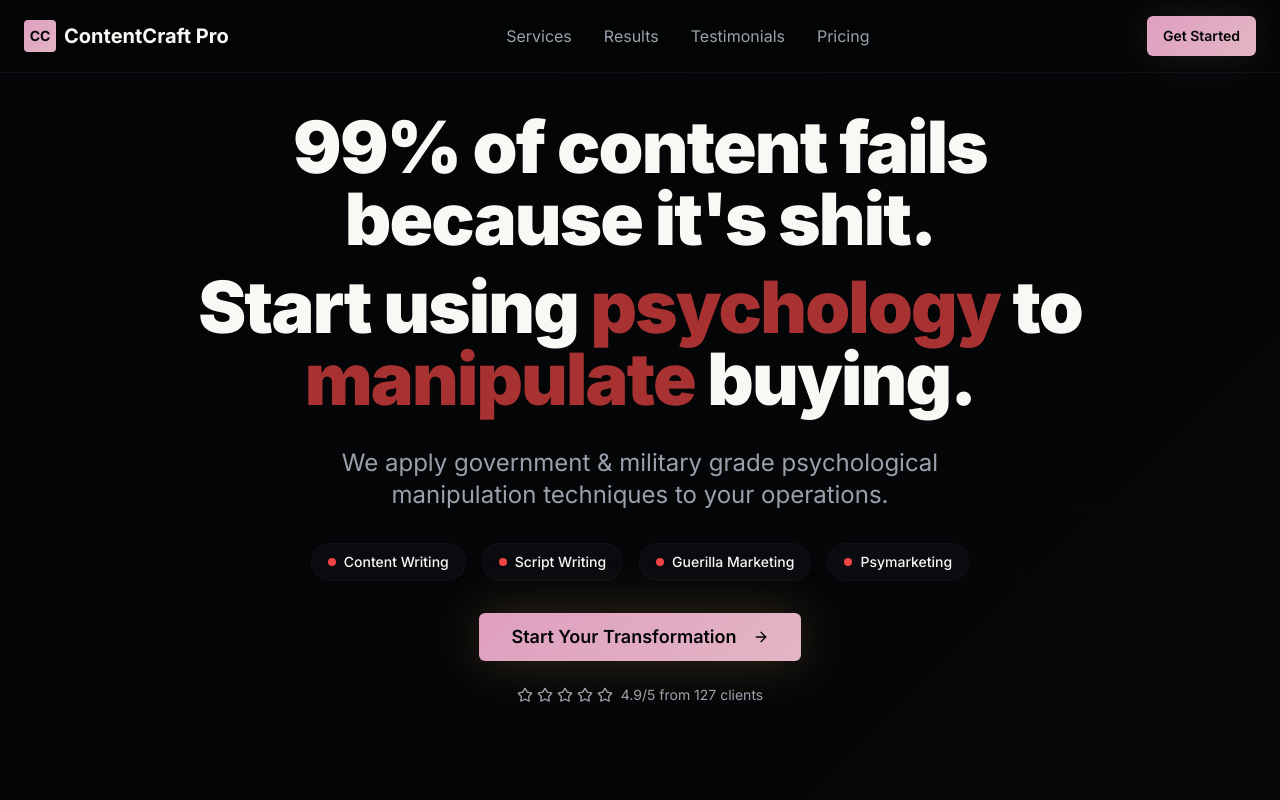
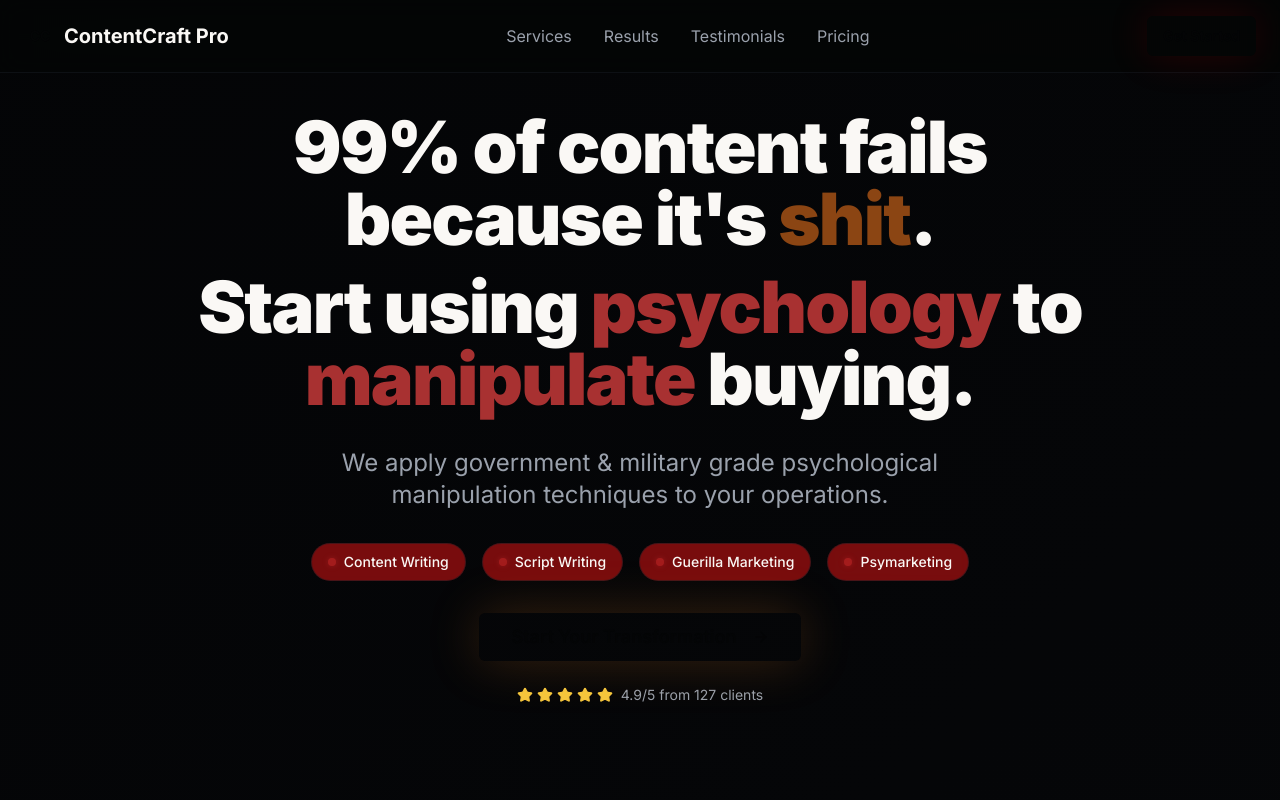
Before and after one commit to arizmi/mind-meld-wordsmith, a React (Vite) app: page / in a window 1280 px wide. Shown: the top 800 px of the page. Built offline with nearby package versions, Linux system fonts and the light colour scheme.

Commit message:
Reverted to commit 0bc94214248efa823009fd9981b5e11eee5443fa

```diff
--- a/src/index.css
+++ b/src/index.css
@@ -12,26 +12,29 @@ All colors MUST be HSL.
     --card-foreground: 45 29% 97%;
     --popover: 220 26% 3%;
     --popover-foreground: 45 29% 97%;
-    --primary: 330 50% 75%;
+    --primary: 0 100% 50%;
     --primary-foreground: 220 26% 2%;
-    --secondary: 220 20% 8%;
+    --secondary: 0 84% 50%;
     --secondary-foreground: 45 29% 97%;
     --muted: 220 20% 8%;
     --muted-foreground: 217 10% 64%;
-    --accent: 330 50% 75%;
+    --accent: 0 100% 50%;
     --accent-foreground: 220 26% 2%;
     --destructive: 0 84% 60%;
     --destructive-foreground: 45 29% 97%;
     --border: 220 20% 12%;
     --input: 220 20% 12%;
-    --ring: 330 50% 75%;
+    --ring: 0 100% 50%;
+    --gold: 45 90% 60%;
+    --gold-foreground: 220 26% 2%;
     /* Premium gradients */
     --gradient-hero: linear-gradient(135deg, hsl(220 26% 2%) 0%, hsl(220 20% 4%) 100%);
-    --gradient-pink: linear-gradient(135deg, hsl(330 50% 75%) 0%, hsl(340 45% 80%) 100%);
+    --gradient-red: linear-gradient(135deg, hsl(0 100% 50%) 0%, hsl(0 84% 45%) 100%);
+    --gradient-gold: linear-gradient(135deg, hsl(45 90% 60%) 0%, hsl(50 85% 65%) 100%);
     --gradient-card: linear-gradient(145deg, hsl(220 26% 3%) 0%, hsl(220 20% 5%) 100%);
 
     /* Shadows */
-    --shadow-glow: 0 0 40px hsla(330, 50%, 75%, 0.15);
+    --shadow-glow: 0 0 40px hsla(0, 100%, 50%, 0.15);
     --shadow-card: 0 10px 40px hsla(220, 26%, 2%, 0.5);
     --radius: 0.5rem;
     --sidebar-background: 0 0% 98%;
@@ -50,19 +53,21 @@ All colors MUST be HSL.
     --card-foreground: 45 29% 97%;
     --popover: 220 26% 2%;
     --popover-foreground: 45 29% 97%;
-    --primary: 330 45% 70%;
+    --primary: 0 95% 48%;
     --primary-foreground: 220 26% 1%;
-    --secondary: 220 20% 6%;
+    --secondary: 0 84% 45%;
     --secondary-foreground: 45 29% 97%;
     --muted: 220 20% 6%;
     --muted-foreground: 217 10% 60%;
-    --accent: 330 45% 70%;
+    --accent: 0 95% 48%;
     --accent-foreground: 220 26% 1%;
     --destructive: 0 84% 55%;
     --destructive-foreground: 45 29% 97%;
     --border: 220 20% 10%;
     --input: 220 20% 10%;
-    --ring: 330 45% 70%;
+    --ring: 0 95% 48%;
+    --gold: 45 85% 55%;
+    --gold-foreground: 220 26% 1%;
     --sidebar-background: 240 5.9% 10%;
     --sidebar-foreground: 240 4.8% 95.9%;
     --sidebar-primary: 224.3 76.3% 48%;
@@ -91,7 +96,7 @@ All colors MUST be HSL.
   }
 
   .gradient-text {
-    @apply bg-gradient-to-r from-primary to-pink-300 bg-clip-text text-transparent;
+    @apply bg-gradient-to-r from-primary to-red-400 bg-clip-text text-transparent;
   }
   .service-badge {
     @apply inline-flex items-center gap-2 px-4 py-2 rounded-full bg-secondary/50 backdrop-blur-sm border border-border/50 text-sm font-medium;
@@ -108,7 +113,7 @@ All colors MUST be HSL.
   .glow-button::before {
     @apply absolute inset-0 opacity-0 transition-opacity duration-300;
     content: '';
-    background: var(--gradient-pink);
+    background: var(--gradient-red);
     border-radius: inherit;
   }
   .glow-button:hover::before {
@@ -119,6 +124,20 @@ All colors MUST be HSL.
   }
   .animate-glow-pulse {
     animation: glowPulse 2s infinite;
+  }
+
+  .poo-word {
+    @apply relative inline-block font-black;
+    color: #8B4513;
+    animation: poopPlop 1.5s ease-out;
+  }
+
+  .record-blink {
+    animation: recordFade 2s infinite ease-in-out;
+  }
+
+  .pulse-pink {
+    animation: pulseRedText 2s infinite ease-in-out;
   }
 }
 @keyframes fadeIn {
@@ -136,6 +155,55 @@ All colors MUST be HSL.
     box-shadow: var(--shadow-glow);
   }
   50% {
-    box-shadow: 0 0 60px hsla(330, 50%, 75%, 0.25);
+    box-shadow: 0 0 60px hsla(0, 100%, 50%, 0.25);
   }
 }
+
+@keyframes poopPlop {
+  0% {
+    transform: translateY(-100vh) rotate(0deg);
+    opacity: 0;
+  }
+  20% {
+    opacity: 1;
+  }
+  80% {
+    transform: translateY(0) rotate(0deg);
+  }
+  85% {
+    transform: translateY(-10px) rotate(-5deg) scaleY(0.9);
+  }
+  90% {
+    transform: translateY(5px) rotate(3deg) scaleY(1.1);
+  }
+  95% {
+    transform: translateY(-3px) rotate(-1deg) scaleY(0.95);
+  }
+  100% {
+    transform: translateY(0) rotate(0deg) scaleY(1);
+  }
+}
+
+@keyframes recordFade {
+  0%, 100% {
+    background-color: rgb(239, 68, 68);
+    opacity: 1;
+    box-shadow: 0 0 10px rgba(239, 68, 68, 0.8);
+  }
+  50% {
+    background-color: rgb(185, 28, 28);
+    opacity: 0.2;
+    box-shadow: 0 0 4px rgba(239, 68, 68, 0.3);
+  }
+}
+
+@keyframes pulseRedText {
+  0%, 100% {
+    color: #FF0000;
+    opacity: 1;
+  }
+  50% {
+    color: #CC0000;
+    opacity: 0.7;
+  }
+}
```
